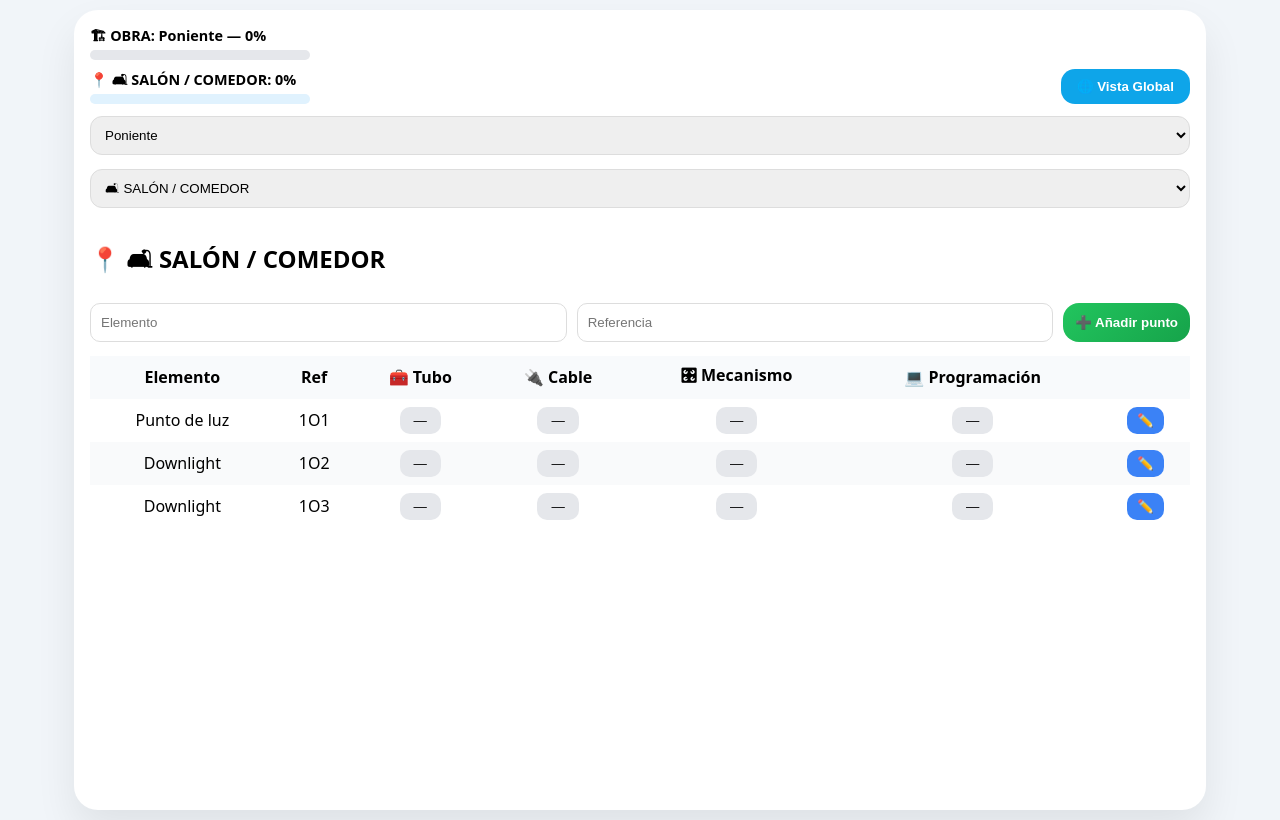
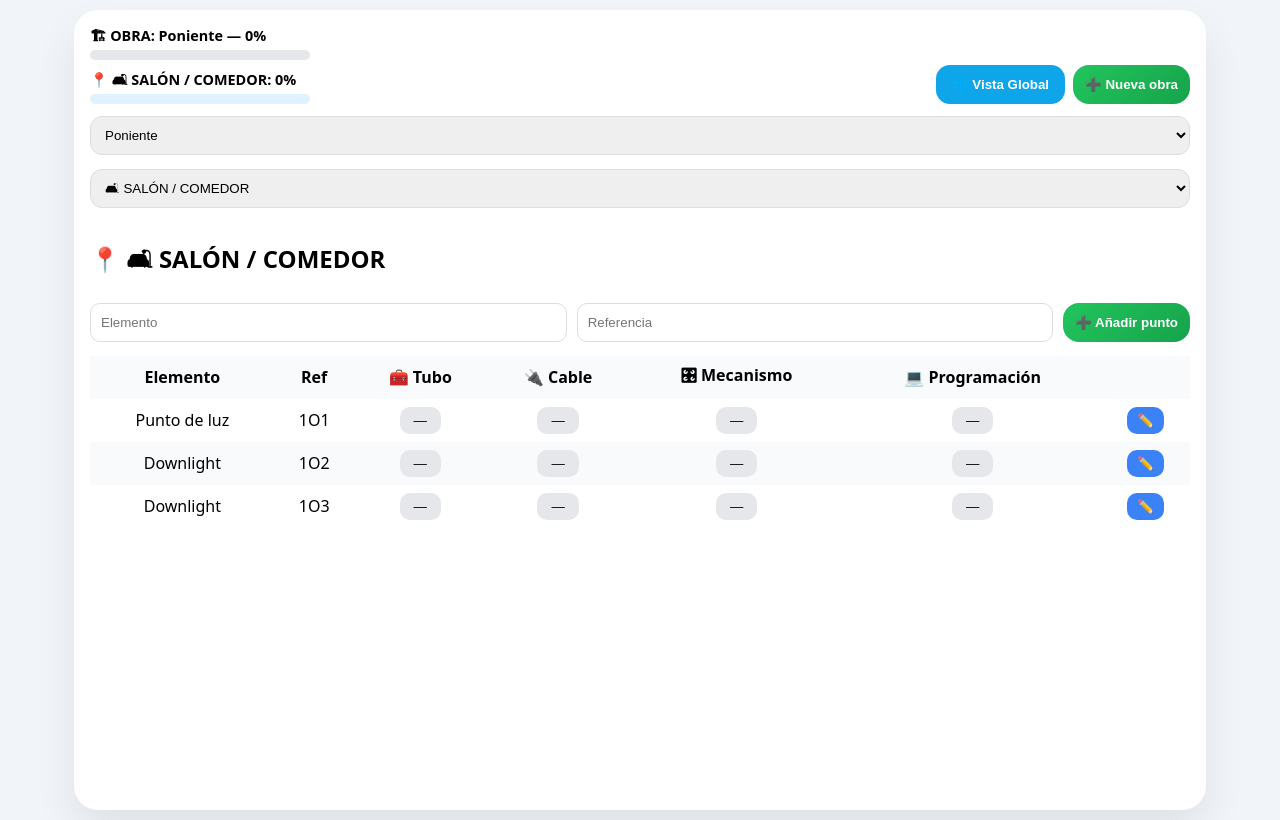
Before and after one commit to Rodricasares/control-obra-domotica, a React (Vite) app: page / in a window 1280 px wide. Built offline with nearby package versions, Linux system fonts and the light colour scheme.

Commit message:
new add build

```diff
--- a/src/App.jsx
+++ b/src/App.jsx
@@ -22,6 +22,19 @@ export default function App() {
   useEffect(() => {
     localStorage.setItem("obrasData", JSON.stringify(obras));
   }, [obras]);
+
+  const crearObra = () => {
+    const nombre = prompt("Nombre de la nueva obra:");
+    if (!nombre || obras[nombre]) return;
+    setObras({
+      ...obras,
+      [nombre]: {
+        estancias: JSON.parse(JSON.stringify(baseEstancias)),
+        estadoGlobal: {}
+      }
+    });
+    setObraActual(nombre);
+  };
 
   const progresoTotal = () => {
     let total = 0, hechos = 0;
@@ -82,9 +95,12 @@ export default function App() {
             )}
           </div>
 
-          <button className="btn-global" onClick={()=>setActual(actual==="GLOBAL"?Object.keys(obra.estancias)[0]:"GLOBAL")}>
-            {actual==="GLOBAL"?"⬅ Volver":"🌐 Vista Global"}
-          </button>
+          <div style={{display:"flex",gap:8}}>
+            <button className="btn-global" onClick={()=>setActual(actual==="GLOBAL"?Object.keys(obra.estancias)[0]:"GLOBAL")}>
+              {actual==="GLOBAL"?"⬅ Volver":"🌐 Vista Global"}
+            </button>
+            <button className="btn-add" onClick={crearObra}>➕ Nueva obra</button>
+          </div>
         </div>
 
         <select className="selector" value={obraActual} onChange={e=>setObraActual(e.target.value)}>
```
